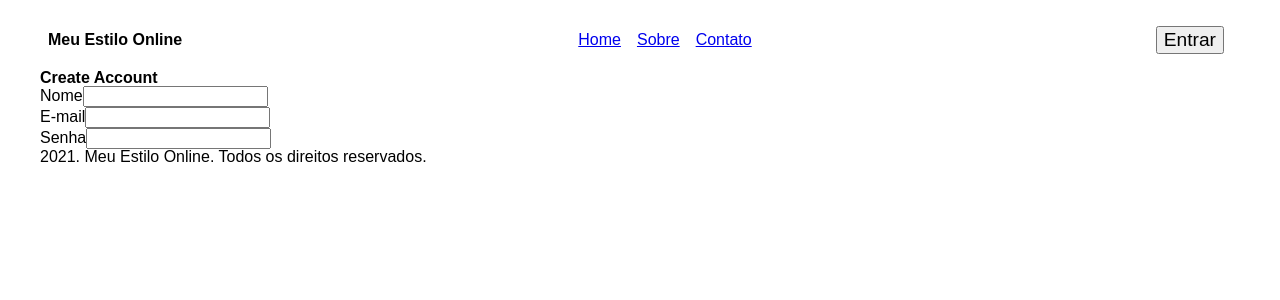
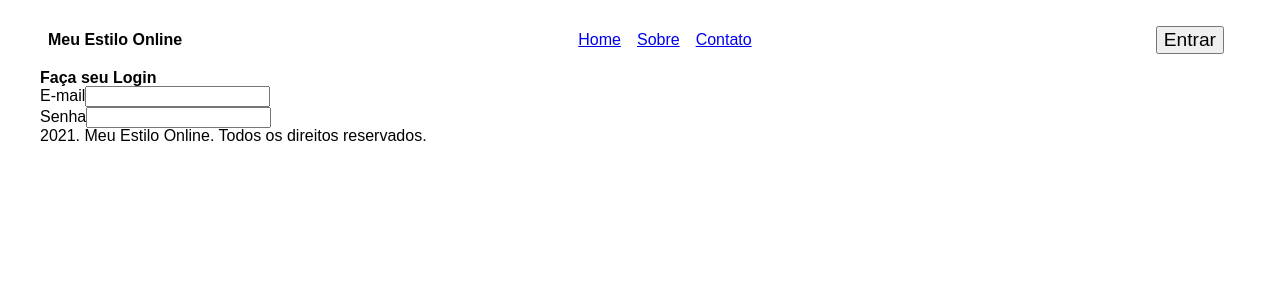
Before and after one commit to lydyanah/projeto-senac, a React (Create React App) app: page /login in a window 1280 px wide. Shown: the top 300 px of the page. Built offline with nearby package versions, Linux system fonts and the light colour scheme.

Commit message:
+ tela de login verdadeira

```diff
--- a/src/pages/login/index.tsx
+++ b/src/pages/login/index.tsx
@@ -4,18 +4,8 @@ const Login = () => {
   return (
     <>
       <ExternalPage>
-        <h1>Create Account</h1> {/*Essa é a página de Login...*/}
+        <h1>Faça seu Login</h1> {/*Essa é a página de Login...*/}
         <form action="">
-          <div>
-            <label htmlFor="name">Nome</label>
-            <input
-              type="text"
-              id="name"
-              name="name">
-            </input>
-          </div>
-        </form>
-
         <div>
         <label htmlFor="email">E-mail</label>
           <input
@@ -24,7 +14,7 @@ const Login = () => {
           name="email">
           </input>
         </div>
-
+        </form>
         <div>
         <label htmlFor="password">Senha</label>
           <input
```
